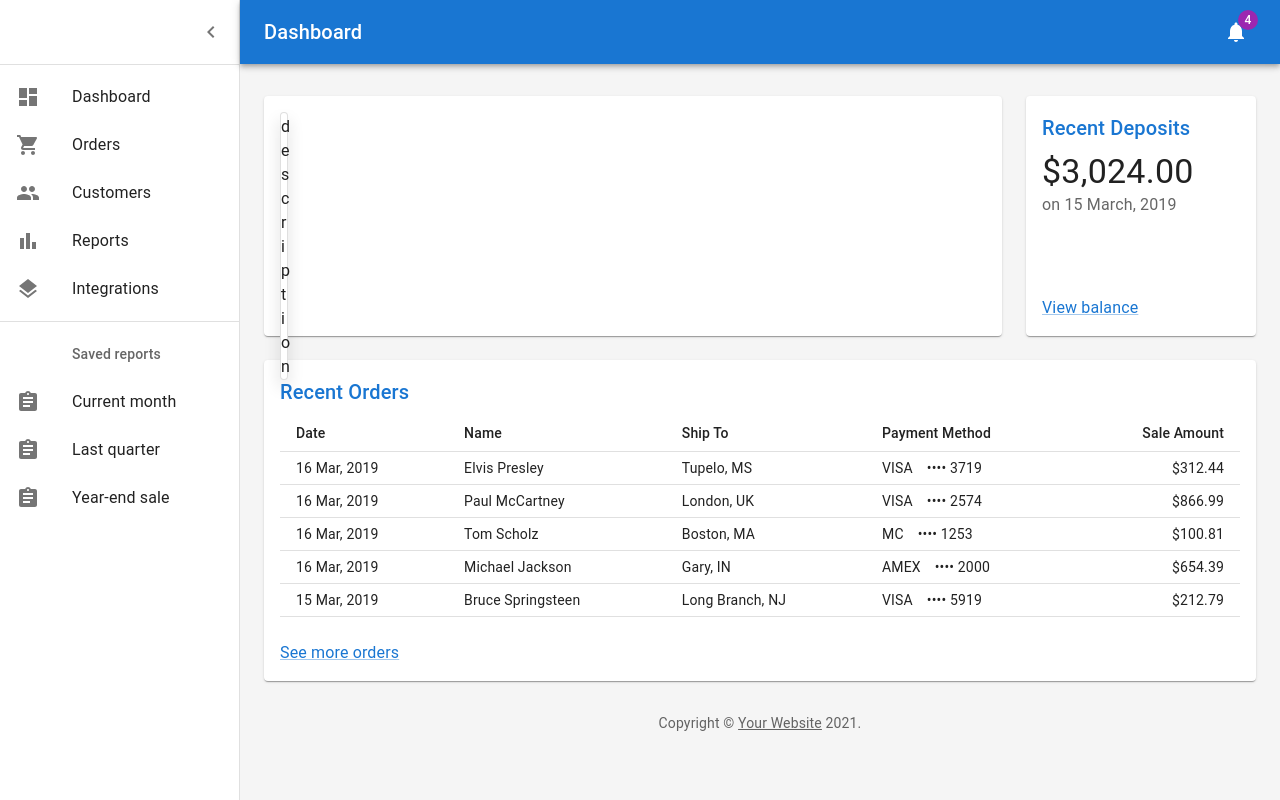
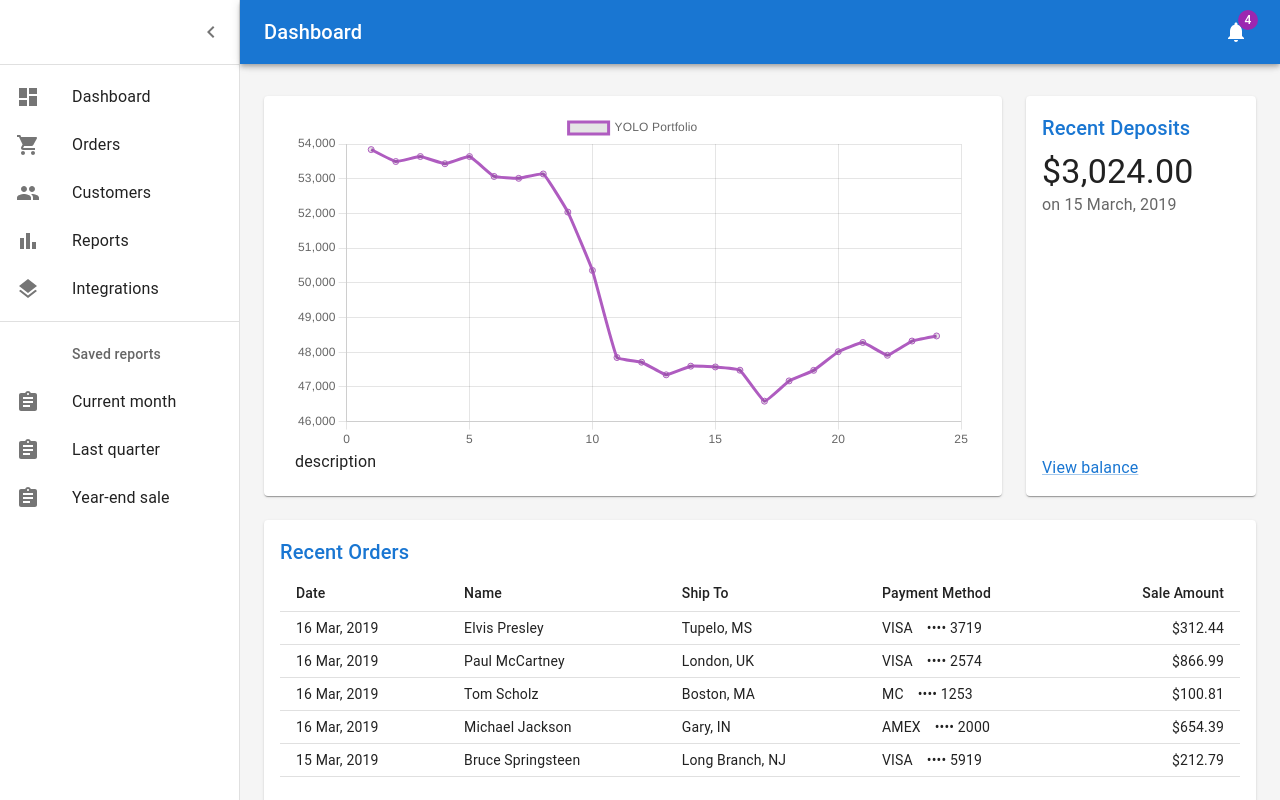
Before and after one commit to gulpinhenry/cryptocraft, a React (Create React App) app in the folder client/: page / in a window 1280 px wide. Built offline with nearby package versions, Linux system fonts and the light colour scheme.

Commit message:
Changed graph to PortfolioGraph

```diff
--- a/client/src/components/Graph.js
+++ /dev/null
@@ -1,79 +0,0 @@
-import React, { useEffect } from 'react';
-import '../assets/css/Graph.css';
-import { Line } from 'react-chartjs-2';
-import Chart from 'chart.js/auto'
-
-export default function IndividualGraph(props) {
-    let graphDataPoints = (props.graph.data);
-    let coinName = "McCoin"
-    let tempLabel = [1, 2, 3, 4, 5, 6, 7, 8, 9, 10, 11, 12, 13, 14, 15, 16, 17, 18, 19, 20, 21, 22, 23, 24]
-    useEffect(() => {
-        console.log(props);
-        console.log(props.graph.data);
-
-        console.log("^ G");
-    });
-
-
-    return (
-        <div className="col-lg-4">
-            <div className="shadow card-style card">
-                <div className="graph-card" >
-                    <Line
-                        datasetIdKey='id'
-                        data={{
-                            labels: tempLabel, // dummy
-                            datasets: [{
-                                label: (coinName), // should have coinname
-                                data: (props.graph.data), // dummy
-                                fill: false,
-                                // xAxisID: 'Time',
-                                // yAxisID: 'USD Price',
-                                borderColor: 'rgb(175, 92, 192)',
-                                tension: 0.1,
-                            }],
-                        }}
-                        options={{
-                            responsive: true,
-                            aspectRatio: 2,
-                            title: {
-                                display: true,
-                            },
-                            scales: {
-                                x: {
-                                    type: 'linear',
-                                },
-                                y: {
-                                    type: 'linear',
-                                },
-
-
-                                // y: [
-                                //     {
-                                //         type: 'linear',
-                                //         display: true,
-                                //         scaleLabel: {
-                                //             display: true,
-                                //         },
-                                //     },
-                                // ],
-                            },
-                            interaction: {
-                                intersect: false,
-                                mode: 'index',
-                            }
-                        }}
-                    />
-                    <div className="card-text">description</div>
-                </div>
-            </div>
-        </div>
-    );
-}
-
-
-
-
-
-// https://react-chartjs-2.netlify.app/docs/working-with-datasets
-// https://www.chartjs.org/docs/latest/charts/line.html
--- a/client/src/components/GraphContainer.js
+++ /dev/null
@@ -1,27 +0,0 @@
-import React, { useEffect } from 'react';
-// import './GraphContainer.css';
-import IndividualGraph from './Graph.js';
-import { graphData } from '../assets/js/graphData.js';
-
-const GraphContainer = () => {
-    useEffect(() => {
-        console.log(graphData);
-        console.log("^ GC");
-    });
-
-    return (
-        <div className="container">
-            <div className="row mb-3">
-                <section className="portfolio">
-                    <div className="row project-row">
-                        {graphData.map((graph) => (
-                            <IndividualGraph key={graph.id} graph={graph} />
-                        ))}
-                    </div>
-                </section>
-            </div>
-        </div>
-    );
-}
-
-export default GraphContainer;
--- /dev/null
+++ b/client/src/components/PortfolioGraph.js
@@ -0,0 +1,64 @@
+import React, { useEffect } from 'react';
+import '../styles/css/Graph.css';
+import { Line } from 'react-chartjs-2';
+import Chart from 'chart.js/auto'
+
+export default function IndividualGraph(props) {
+    let graphDataPoints = (props.graph.data);
+    let portfolioName = "YOLO Portfolio"
+    let tempLabel = [1, 2, 3, 4, 5, 6, 7, 8, 9, 10, 11, 12, 13, 14, 15, 16, 17, 18, 19, 20, 21, 22, 23, 24]
+    useEffect(() => {
+        console.log(props);
+        console.log(props.graph.data);
+
+        console.log("^ G");
+    });
+
+
+    return (
+        <div className="graph-card" >
+            <Line
+                datasetIdKey='id'
+                data={{
+                    labels: tempLabel, // dummy
+                    datasets: [{
+                        label: portfolioName, // should have name
+                        data: (props.graph.data), // dummy
+                        fill: false,
+                        // xAxisID: 'Time',
+                        // yAxisID: 'USD Price',
+                        borderColor: 'rgb(175, 92, 192)',
+                        tension: 0.1,
+                    }],
+                }}
+                options={{
+                    responsive: true,
+                    aspectRatio: 2,
+                    title: {
+                        display: true,
+                    },
+                    scales: {
+                        x: {
+                            type: 'linear',
+                        },
+                        y: {
+                            type: 'linear',
+                        }
+                    },
+                    interaction: {
+                        intersect: false,
+                        // mode: 'index',
+                    },
+                }}
+            />
+            <div className="card-text">description</div>
+        </div>
+    );
+}
+
+
+
+
+
+// https://react-chartjs-2.netlify.app/docs/working-with-datasets
+// https://www.chartjs.org/docs/latest/charts/line.html
--- /dev/null
+++ b/client/src/components/PortfolioGraphContainer.js
@@ -0,0 +1,23 @@
+import React, { useEffect } from 'react';
+// import './GraphContainer.css';
+import IndividualGraph from './PortfolioGraph.js';
+import { graphData } from '../styles/js/graphData.js';
+
+
+const GraphContainer = () => {
+    useEffect(() => {
+        console.log(graphData);
+        console.log("^ GC");
+        // need current portfolio selector code here
+    });
+
+    return (
+        <div className="container">
+            {graphData.map((graph) => (
+                <IndividualGraph key={graph.id} graph={graph} />
+            ))}
+        </div>
+    );
+}
+
+export default GraphContainer;
--- a/client/src/pages/muiDashboard.js
+++ b/client/src/pages/muiDashboard.js
@@ -23,7 +23,7 @@ import Deposits from '../components/Deposits';
 import Orders from '../components/Orders';
 
 // VVVV Testing Graphs
-import GraphContainer from '../components/GraphContainer'; // Delete later
+import GraphContainer from '../components/PortfolioGraphContainer'; // Delete later
 
 function Copyright(props) {
     return (
@@ -170,7 +170,7 @@ function DashboardContent() {
                                         p: 2,
                                         display: 'flex',
                                         flexDirection: 'column',
-                                        height: 240,
+                                        height: 400,
                                     }}
                                 >
                                     {/* delete below after testing */}
@@ -186,7 +186,7 @@ function DashboardContent() {
                                         p: 2,
                                         display: 'flex',
                                         flexDirection: 'column',
-                                        height: 240,
+                                        height: 400,
                                     }}
                                 >
                                     <Deposits />
--- /dev/null
+++ b/client/src/styles/css/Graph.css
@@ -0,0 +1,5 @@
+graph-card {
+    width: 90%;
+    height: 75%; /* maintains 4:3 aspect ratio*/
+    /* max-height: 400px; */
+}
```
Also changed, not shown: client/src/assets/css/Graph.css (deleted), client/src/styles/js/graphData.js (renamed from client/src/assets/js/graphData.js).
